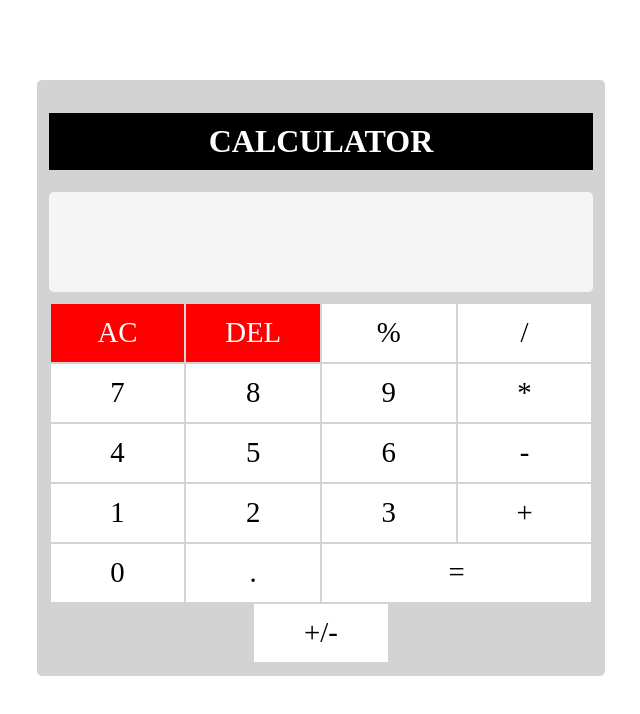
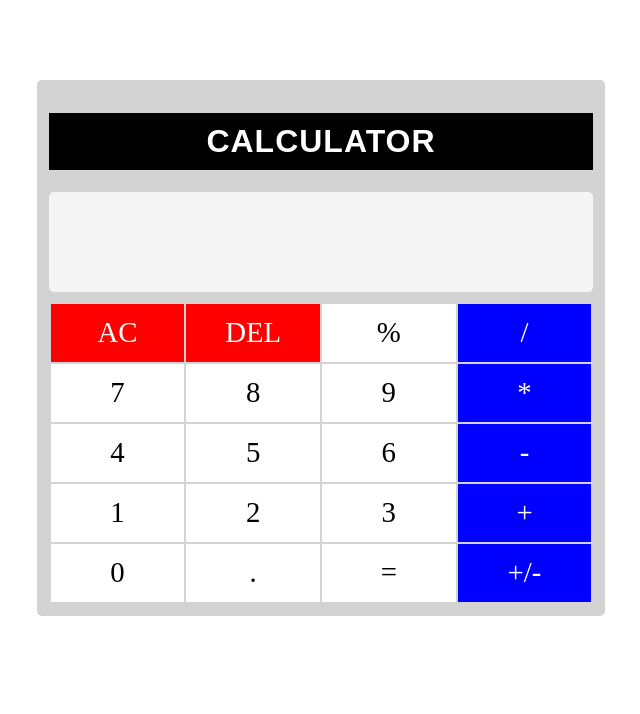
Before and after one commit to 9anubhavtyagi/my-calculator, a plain HTML site: page index.html in a window 1280 px wide. Shown: the whole page, without its empty margins (319-959 px from the left). Drawn offline with Linux system fonts and the light colour scheme.

Commit message:
Update style.css

```diff
--- a/style.css
+++ b/style.css
@@ -21,6 +21,8 @@
     text-transform: uppercase;
     text-align: center;
     padding: 10px;
+    font-family: sans-serif;
+    letter-spacing: 1px;
 }
 
 #displayContainer{
@@ -77,6 +79,12 @@
     color: white;
 }
 
-#equalBtn{
+.blue {
+    background-color: blue;
+    color: white;
+}
+
+
+/* #equalBtn{
     width: 50%;
-}
+} */
```
